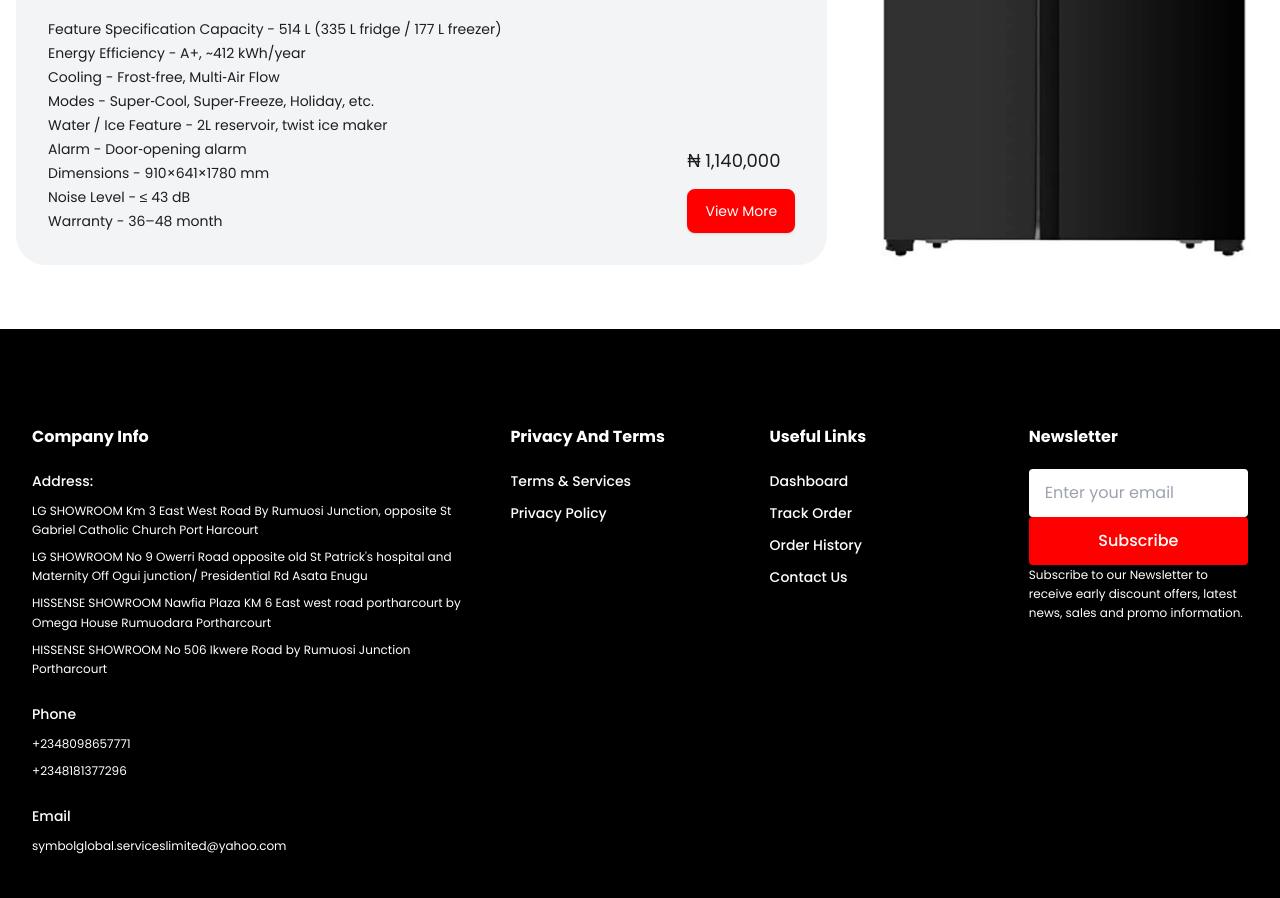
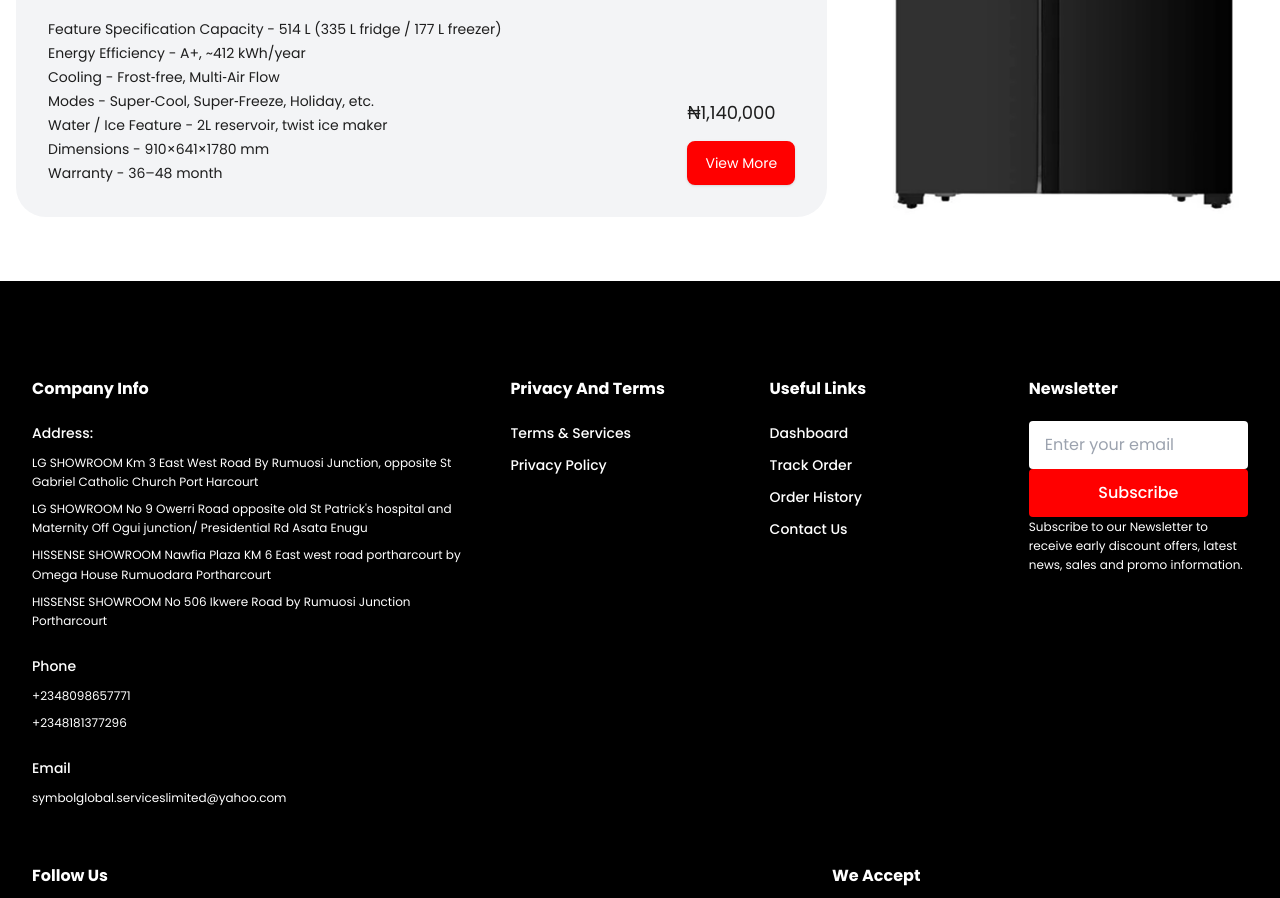
Before and after one commit to Code-minner/symbolStores, a Next.js app: page / in a window 1280 px wide. Shown: the part 2920-3818 px from the top of the page. Built offline with nearby package versions, Linux system fonts and the light colour scheme; no server answers; the database is empty.

Commit message:
version3.0.1

```diff
--- a/src/app/page.tsx
+++ b/src/app/page.tsx
@@ -430,14 +430,12 @@ export default function Home() {
                     <li>Cooling - Frost‑free, Multi‑Air Flow</li>
                     <li>Modes - Super‑Cool, Super‑Freeze, Holiday, etc.</li>
                     <li>Water / Ice Feature - 2L reservoir, twist ice maker</li>
-                    <li>Alarm - Door‑opening alarm</li>
                     <li>Dimensions - 910×641×1780 mm</li>
-                    <li>Noise Level - ≤ 43 dB</li>
                     <li>Warranty - 36–48 month</li>
                   </ul>
 
                   <div>
-                    <h2 className="text-[18px] mb-4">₦ 1,140,000</h2>
+                    <h2 className="text-[18px] mb-4">₦1,140,000</h2>
                     <button className="bg-[#FF0000] text-[14px] px-4 py-2 border-2 border-[#FF0000] text-[#fff]  rounded-lg shadow hover:bg-[#FF0000] hover:text-white transition">
                       View More
                     </button>
```
